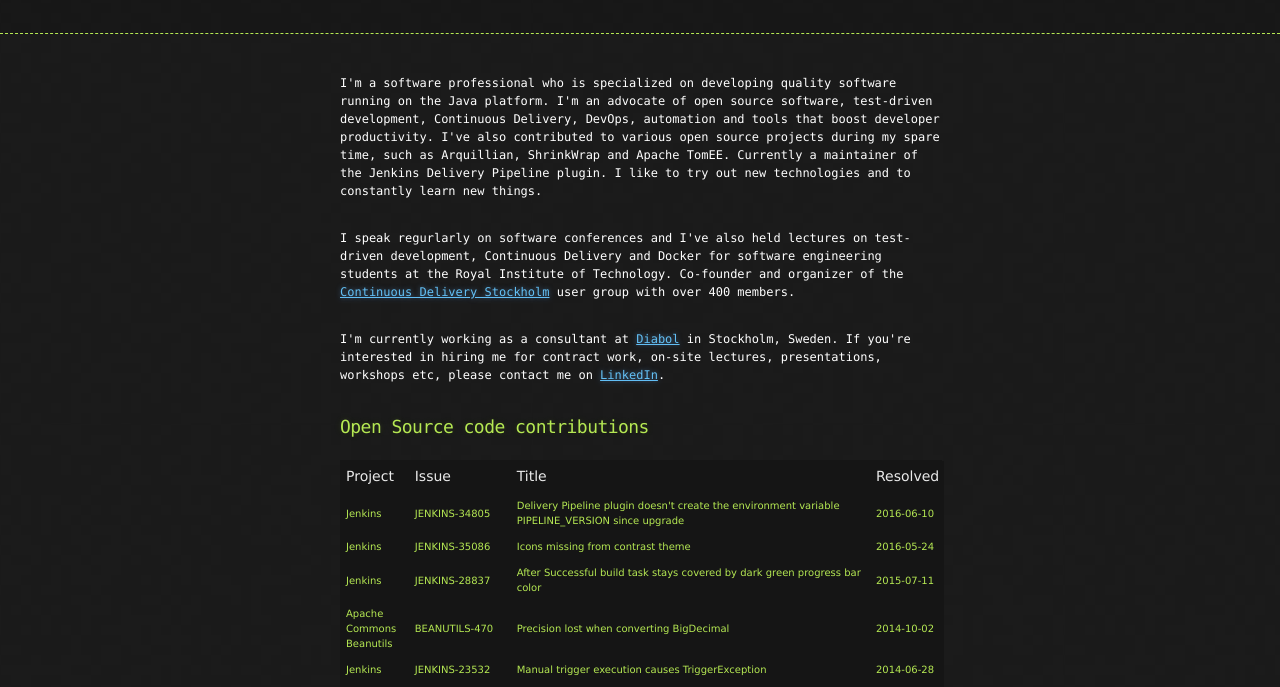
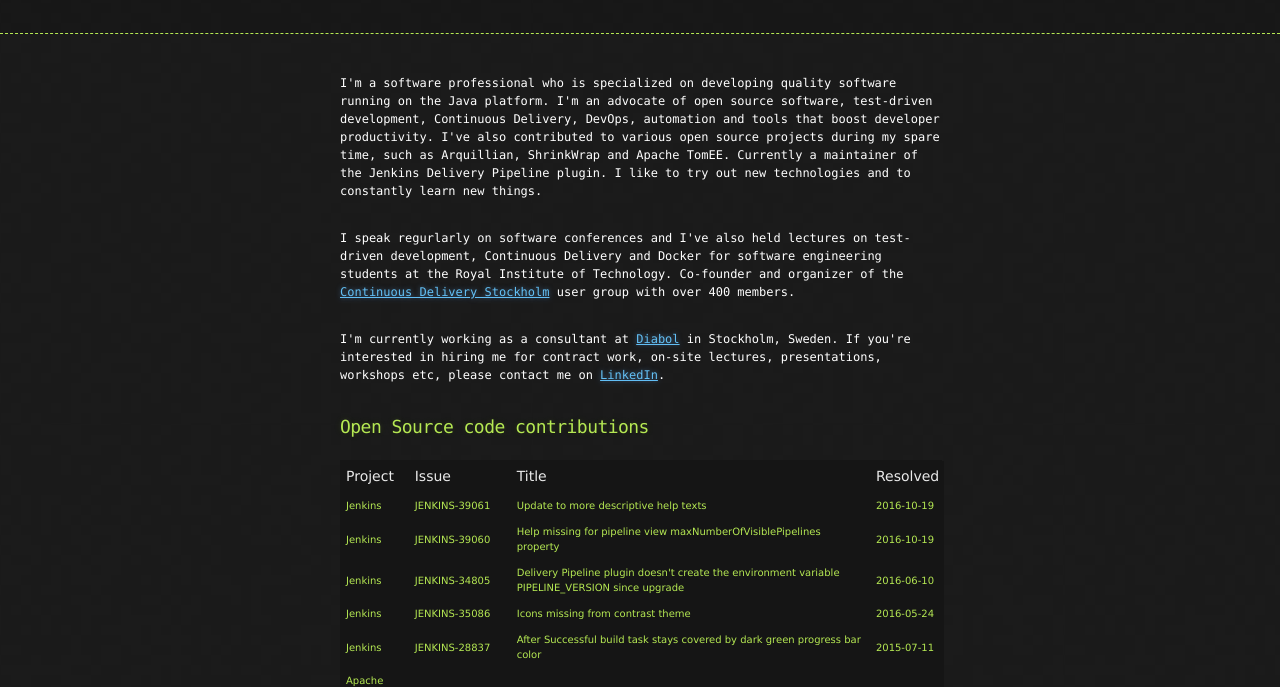
Before and after one commit to tommysdk/tommysdk.github.io, a plain HTML site: page index.html in a window 1280 px wide. Shown: the part 108-795 px from the top of the page. Drawn offline with Linux system fonts and the light colour scheme.

Commit message:
Added links to latest code contributions

```diff
--- a/index.html
+++ b/index.html
@@ -48,6 +48,10 @@
           <div class="contributionsTable">
               <table>
                   <tr><td>Project</td><td>Issue</td><td>Title</td><td>Resolved</td></tr>
+                  <tr class='linked' href='https://issues.jenkins-ci.org/browse/JENKINS-39061'>
+                      <td>Jenkins</td><td><nobr>JENKINS-39061</nobr></td><td>Update to more descriptive help texts</td><td><nobr>2016-10-19</nobr></td></tr>
+                  <tr class='linked' href='https://issues.jenkins-ci.org/browse/JENKINS-39060'>
+                      <td>Jenkins</td><td><nobr>JENKINS-39060</nobr></td><td>Help missing for pipeline view maxNumberOfVisiblePipelines property</td><td><nobr>2016-10-19</nobr></td></tr>
                   <tr class='linked' href='https://issues.jenkins-ci.org/browse/JENKINS-34805'>
                       <td>Jenkins</td><td><nobr>JENKINS-34805</nobr></td><td>Delivery Pipeline plugin doesn't create the environment variable PIPELINE_VERSION since upgrade</td><td><nobr>2016-06-10</nobr></td></tr>
                   <tr class='linked' href='https://issues.jenkins-ci.org/browse/JENKINS-35086'>
```
